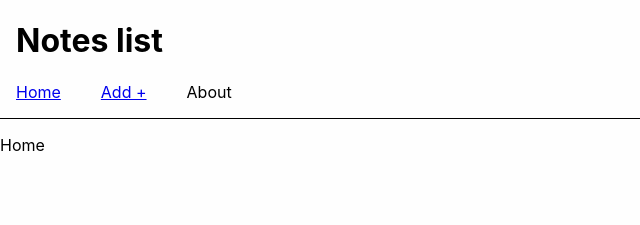
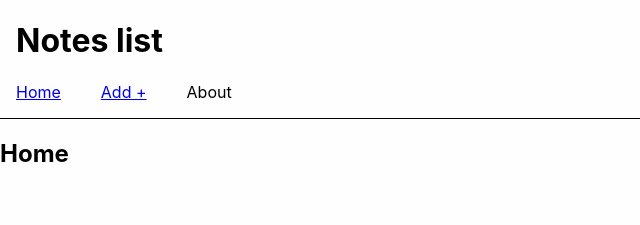
Before and after one commit to izumi-san/list-notes-project-frontend, a React (Create React App) app: page / in a window 1280 px wide. Shown: the top 225 px of the page, without its empty margins (0-640 px from the left). Built offline with nearby package versions, Linux system fonts and the light colour scheme; the HTML template or start-up script is replaced by a standard one.

Commit message:
New HomePage created. Added list of notas

```diff
--- a/src/App.tsx
+++ b/src/App.tsx
@@ -4,24 +4,30 @@ import { Route, BrowserRouter, Routes } from 'react-router-dom';
 import HomePage from './HomePage';
 import NewNota from './NewNota';
 import { useState } from 'react';
-import {v1 as uuid} from 'uuid';
+import { v1 as uuid } from 'uuid';
+
+interface nota {
+  id: string;
+  title: string;
+  text: string;
+}
 
 function App() {
   const [title, setTitle] = useState('');
   const [text, setText] = useState('');
 
-  const noteList = [];
+  const [noteList, setNoteList] = useState<nota[]>([]);
 
   const createNewNote = () => {
     const newNote = {
       id: uuid(),
       title,
-      text
-    }
-    noteList.push(newNote);
+      text,
+    };
+    setNoteList([...noteList, newNote]);
     setText('');
     setTitle('');
-  }
+  };
 
   return (
     <BrowserRouter>
@@ -52,7 +58,7 @@ function App() {
             />
           }
         />
-        <Route path='/' element={<HomePage />} />
+        <Route path='/' element={<HomePage noteList={noteList}/>} />
       </Routes>
     </BrowserRouter>
   );
--- a/src/HomePage/index.tsx
+++ b/src/HomePage/index.tsx
@@ -1,5 +1,26 @@
-function HomePage() {
-    return <p>Home</p>;
+interface nota {
+    id: string;
+    title: string;
+    text: string;
+}
+
+interface Props {
+    noteList: nota[]
+}
+
+function HomePage(props:  Props) {
+  return (
+    <section>
+      <h1>Home</h1>
+      <div>
+        {props.noteList.map((nota) =>
+          <div key={nota.id}>
+            <h2>{nota.title}</h2>
+            <p>{nota.text}</p>
+          </div>)}
+      </div>
+    </section>
+  );
 }
 
 export default HomePage;
```
Also changed, not shown: .d.ts (deleted).
